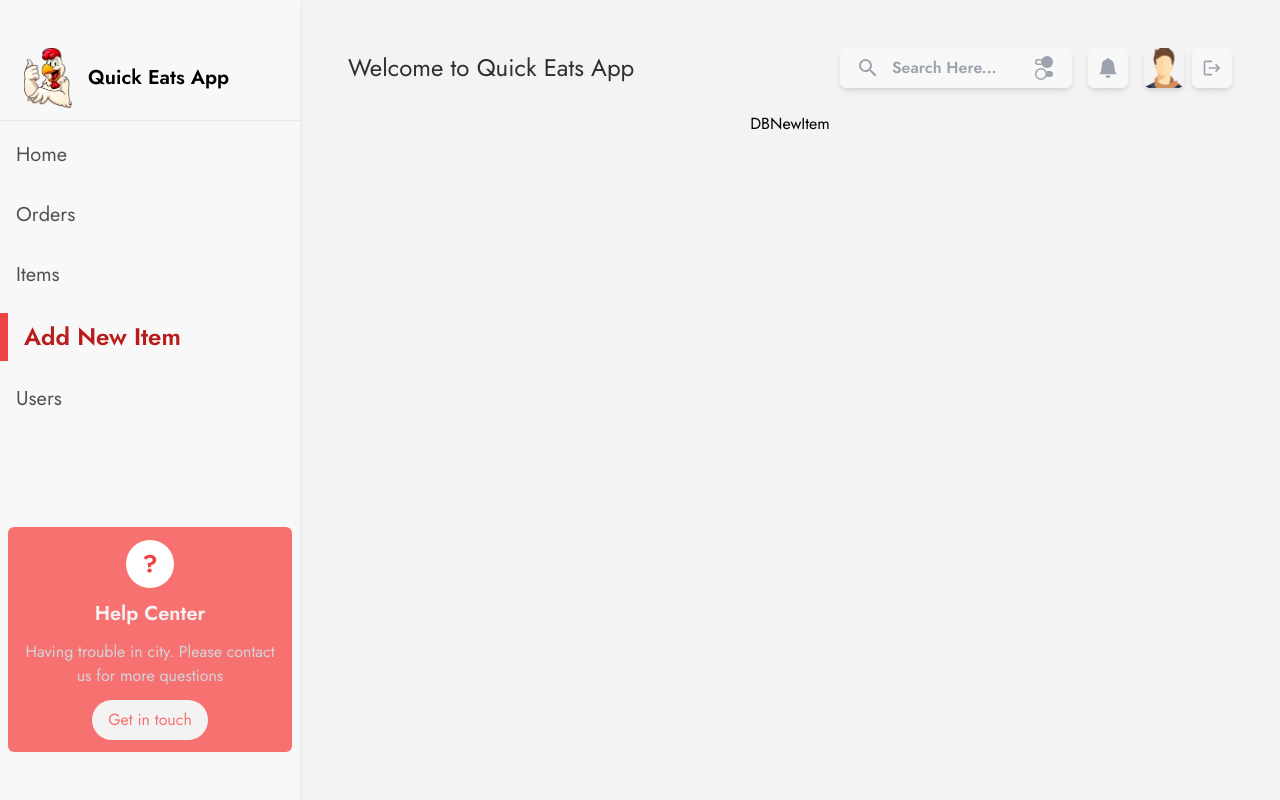
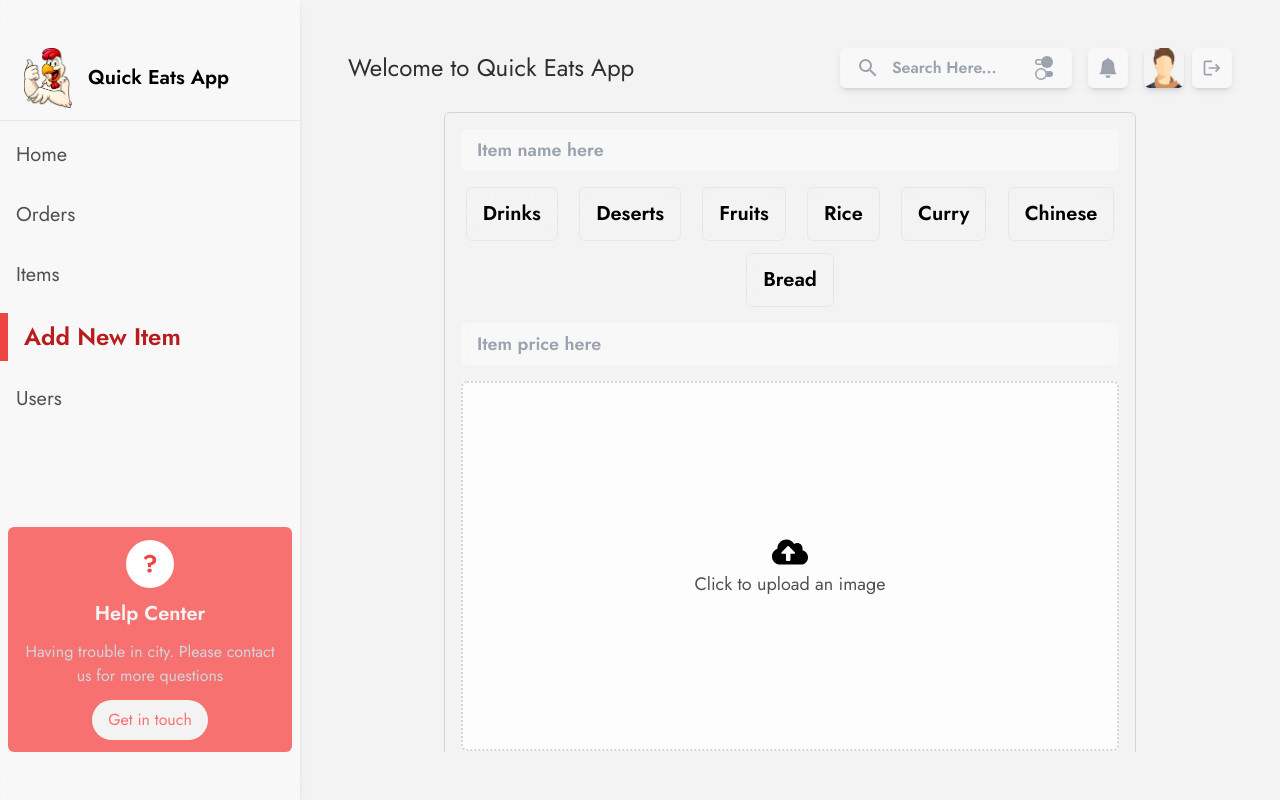
Before and after one commit to dimitarsabev00/Quick-Eats-App, a React (Vite) app: page /dashboard/newItem in a window 1280 px wide. Built offline with nearby package versions, Linux system fonts and the light colour scheme; no server answers.

Commit message:
Added CreateNewProduct Functionality In AddNewItem Tab In Dashboard Screen

```diff
--- a/src/Types.ts
+++ b/src/Types.ts
@@ -1,6 +1,7 @@
 export interface GeneralSliceInitialState {
   authUser: CurrentUser | null;
   isLoading: boolean;
+  products: Product[];
 }
 
 interface CurrentUser {
--- a/src/components/DashboardComponents/DBNewItem.tsx
+++ b/src/components/DashboardComponents/DBNewItem.tsx
@@ -1,9 +1,231 @@
-import React from "react";
+import React, { ChangeEvent, useState } from "react";
+import { Input, Loader } from "..";
+import { motion } from "framer-motion";
+
+import { buttonClick } from "../../assets/animations";
+import { statuses } from "../../utils/helpers";
+import { useAppDispatch, useAppSelector } from "../../store/hooks";
+import { FaCloudUploadAlt, MdDelete } from "../../assets/icons";
+import {
+  deleteObject,
+  getDownloadURL,
+  ref,
+  uploadBytesResumable,
+} from "@firebase/storage";
+import { db, storage } from "../../configs/firebase";
+import { toast } from "react-hot-toast";
+import { setAllProducts, startLoading, stopLoading } from "../../store";
+import { addDoc, collection, getDocs, query } from "@firebase/firestore";
 
 const DBNewItem: React.FC = () => {
+  const [itemName, setItemName] = useState("");
+  const [price, setPrice] = useState("");
+  const [category, setCategory] = useState<string | null>(null);
+  const [progress, setProgress] = useState<number | null>(null);
+  const [imageDownloadURL, setImageDownloadURL] = useState<string | null>(null);
+
+  const dispatch = useAppDispatch();
+
+  const isLoading = useAppSelector(
+    ({ generalSlice }) => generalSlice.isLoading
+  );
+
+  const uploadImage = (e: ChangeEvent<HTMLInputElement>) => {
+    if (e.target.files) {
+      dispatch(startLoading());
+      const imageFile = e.target.files[0];
+      const storageRef = ref(storage, `Images/${Date.now()}_${imageFile.name}`);
+
+      const uploadTask = uploadBytesResumable(storageRef, imageFile);
+      uploadTask.on(
+        "state_changed",
+        (snapshot) => {
+          setProgress((snapshot.bytesTransferred / snapshot.totalBytes) * 100);
+        },
+        (error) => {
+          toast.error(`Error: ${error}`);
+        },
+        () => {
+          getDownloadURL(uploadTask.snapshot.ref).then((downloadURL) => {
+            setImageDownloadURL(downloadURL);
+            dispatch(stopLoading());
+            setProgress(null);
+            toast.success("Image Uploaded to the cloud");
+          });
+        }
+      );
+    }
+  };
+
+  const deleteImage = (imageDownloadURL: string) => {
+    dispatch(startLoading());
+    const deleteRef = ref(storage, imageDownloadURL);
+
+    deleteObject(deleteRef).then(() => {
+      setImageDownloadURL(null);
+      dispatch(stopLoading());
+      toast.success("Image removed from the cloud");
+    });
+  };
+
+  const handleSubmit = async () => {
+    if (!itemName || !category || !price || !imageDownloadURL) {
+      toast.error("Please fill all fields and upload an image.");
+      return;
+    }
+
+    dispatch(startLoading());
+
+    const productData = {
+      product_name: itemName,
+      product_category: category,
+      product_price: Number(price),
+      imageURL: imageDownloadURL,
+      createdAt: Date.now(),
+    };
+
+    try {
+      await addDoc(collection(db, "products"), productData);
+      toast.success("New Item added successfully");
+
+      setImageDownloadURL(null);
+      setItemName("");
+      setPrice("");
+      setCategory(null);
+
+      // Fetch all products from Firestore
+      const productsQuery = query(collection(db, "products"));
+      const querySnapshot = await getDocs(productsQuery);
+      const allProducts = querySnapshot.docs.map((doc) => ({
+        id: doc.id,
+        ...doc.data(),
+      }));
+      dispatch(setAllProducts(allProducts));
+    } catch (error) {
+      console.error("Error adding document: ", error);
+      toast.error("Failed to add new item");
+    }
+
+    dispatch(stopLoading());
+  };
+
   return (
     <div className="flex items-center justify-center flex-col pt-6 px-24 w-full">
-      DBNewItem
+      <div className="border border-gray-300 rounded-md p-4 w-full flex flex-col items-center justify-center gap-4">
+        <Input
+          type="text"
+          placeHolder={"Item name here"}
+          handleOnChange={setItemName}
+          value={itemName}
+        />
+
+        <div className="w-full flex items-center justify-around gap-3 flex-wrap">
+          {statuses &&
+            statuses?.map((data) => (
+              <p
+                key={data.id}
+                onClick={() => setCategory(data.category)}
+                className={`px-4 py-3 rounded-md text-xl font-semibold cursor-pointer hover:shadow-md border border-gray-200 backdrop-blur-md ${
+                  data.category === category
+                    ? "bg-red-400 text-primary"
+                    : "bg-transparent"
+                }`}
+              >
+                {data.title}
+              </p>
+            ))}
+        </div>
+        <Input
+          type="number"
+          placeHolder={"Item price here"}
+          handleOnChange={setPrice}
+          value={price}
+        />
+
+        <div className="w-full bg-card backdrop-blur-md h-370 rounded-md border-2 border-dotted border-gray-300 cursor-pointer">
+          {isLoading ? (
+            <div className="w-full h-full flex flex-col items-center justify-evenly px-24">
+              <Loader />
+              {progress !== null && (
+                <div className=" w-full flex flex-col items-center justify-center gap-2">
+                  <div className="flex justify-between w-full">
+                    <span className="text-base font-medium text-textColor">
+                      Progress
+                    </span>
+                    <span className="text-sm font-medium text-textColor">
+                      {Math.round(progress) > 0 && (
+                        <>{`${Math.round(progress)}%`}</>
+                      )}
+                    </span>
+                  </div>
+
+                  <div className="w-full bg-gray-200 rounded-full h-2.5">
+                    <div
+                      className="bg-red-600 h-2.5 rounded-full transition-all duration-300 ease-in-out"
+                      style={{
+                        width: `${Math.round(progress)}%`,
+                      }}
+                    ></div>
+                  </div>
+                </div>
+              )}
+            </div>
+          ) : (
+            <>
+              {!imageDownloadURL ? (
+                <>
+                  <label>
+                    <div className=" flex flex-col items-center justify-center h-full w-full cursor-pointer">
+                      <div className="flex flex-col justify-center items-center cursor-pointer">
+                        <p className="font-bold text-4xl">
+                          <FaCloudUploadAlt className="-rotate-0" />
+                        </p>
+                        <p className="text-lg text-textColor">
+                          Click to upload an image
+                        </p>
+                      </div>
+                    </div>
+                    <input
+                      type="file"
+                      name="upload-image"
+                      accept="image/*"
+                      onChange={uploadImage}
+                      className=" w-0 h-0"
+                    />
+                  </label>
+                </>
+              ) : (
+                <>
+                  <div className="relative w-full h-full overflow-hidden rounded-md">
+                    <motion.img
+                      whileHover={{ scale: 1.15 }}
+                      src={imageDownloadURL}
+                      className=" w-full h-full object-cover"
+                    />
+
+                    <motion.button
+                      {...buttonClick}
+                      type="button"
+                      className="absolute top-3 right-3 p-3 rounded-full bg-red-500 text-xl cursor-pointer outline-none hover:shadow-md duration-500 transition-all ease-in-out"
+                      onClick={() => deleteImage(imageDownloadURL)}
+                    >
+                      <MdDelete className="-rotate-0" />
+                    </motion.button>
+                  </div>
+                </>
+              )}
+            </>
+          )}
+        </div>
+
+        <motion.button
+          onClick={handleSubmit}
+          {...buttonClick}
+          className="w-full py-2 rounded-md bg-red-400 text-primary hover:bg-red-500 cursor-pointer"
+        >
+          Save
+        </motion.button>
+      </div>
     </div>
   );
 };
--- a/src/store/slices/generalSlice.ts
+++ b/src/store/slices/generalSlice.ts
@@ -1,10 +1,11 @@
-import { createSlice } from "@reduxjs/toolkit";
+import { PayloadAction, createSlice } from "@reduxjs/toolkit";
 import store from "..";
 import { GeneralSliceInitialState } from "../../Types";
 
 const initialState: GeneralSliceInitialState = {
   authUser: JSON.parse(localStorage.getItem("user-info") || "null") || null,
   isLoading: false,
+  products: [],
 };
 
 export const generalSlice = createSlice({
@@ -19,10 +20,13 @@ export const generalSlice = createSlice({
     logout: (state) => {
       state.authUser = null;
     },
+    setAllProducts: (state, action: PayloadAction<any[]>) => {
+      state.products = action.payload;
+    },
   },
 });
 
-export const { startLoading, stopLoading, login, logout } =
+export const { startLoading, stopLoading, login, logout, setAllProducts } =
   generalSlice.actions;
 
 export type RootState = ReturnType<typeof store.getState>;
--- a/src/utils/helpers.ts
+++ b/src/utils/helpers.ts
@@ -3,3 +3,13 @@ export const isActiveStyles =
 
 export const isNotActiveStyles =
   " text-xl text-textColor hover:text-red-700 duration-100 px-4 py-2 transition-all ease-in-out";
+
+export const statuses = [
+  { id: 1, title: "Drinks", category: "drinks" },
+  { id: 2, title: "Deserts", category: "deserts" },
+  { id: 3, title: "Fruits", category: "fruits" },
+  { id: 4, title: "Rice", category: "rice" },
+  { id: 5, title: "Curry", category: "curry" },
+  { id: 6, title: "Chinese", category: "chinese" },
+  { id: 7, title: "Bread", category: "bread" },
+];
```
